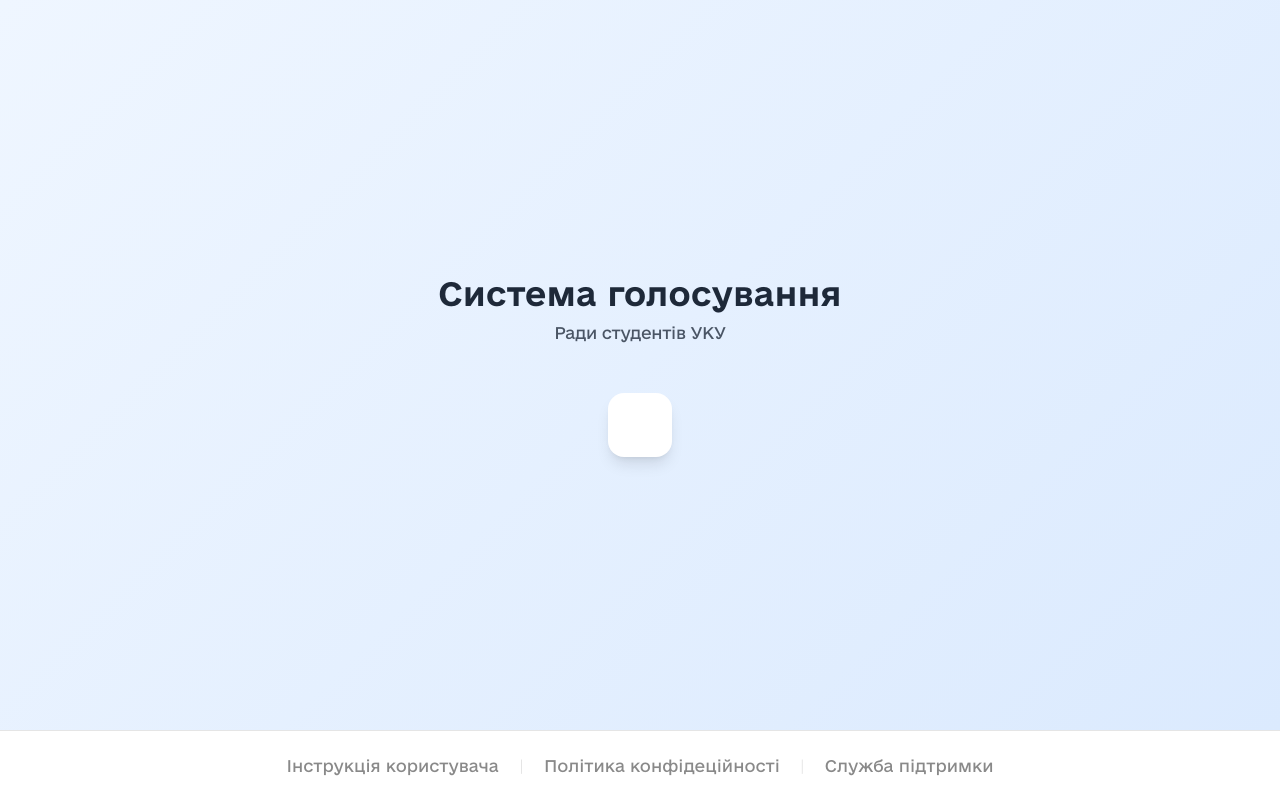
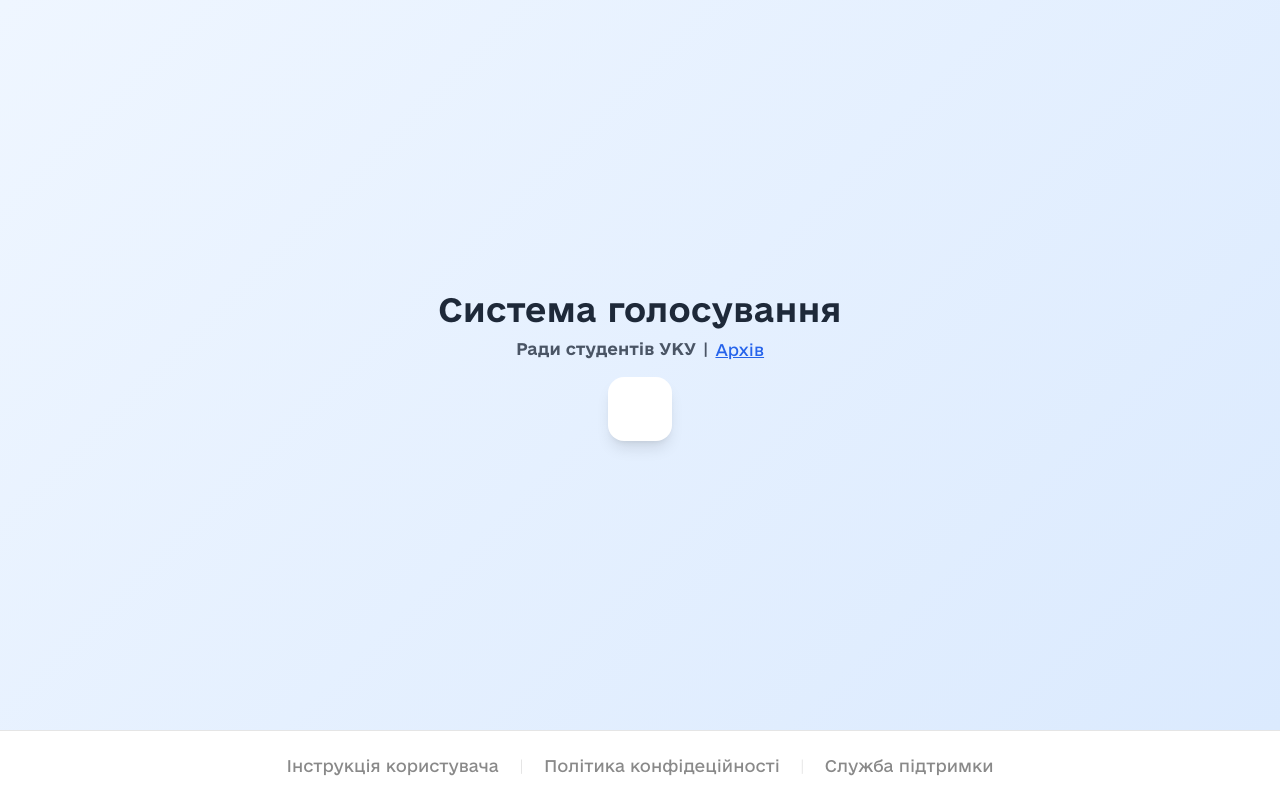
Before and after one commit to luftboud/VOTEX, a React (Vite) app in the folder frontend/: page /login in a window 1280 px wide. Built offline with nearby package versions, Linux system fonts and the light colour scheme; no server answers.

Commit message:
Add archive on login page & Add quorum

```diff
--- a/frontend/src/components/Login/Login.jsx
+++ b/frontend/src/components/Login/Login.jsx
@@ -1,5 +1,5 @@
 import "./Login.scss";
-import { useNavigate } from "react-router-dom";
+import {Link, useNavigate} from "react-router-dom";
 import GoogleLoginButton from "./GoogleLoginButton";
 
 function Login({ onAuthSuccess }) {
@@ -17,8 +17,12 @@
 
     return (
         <div className="Login">
-            <h1 className="Login_title">Система голосування</h1>
-            <h2 className="Login_subtitle">Ради студентів УКУ</h2>
+            <h1 className="Login-title">Система голосування</h1>
+            <div className="Login__descr">
+                <h2 className="Login__descr-subtitle">Ради студентів УКУ</h2>
+                <span className="Login__descr-subtitle">|</span>
+                <Link className="Login__descr-subtitle-link" to="/archive">Архів</Link>
+            </div>
             <GoogleLoginButton onLoginSuccess={handleLoginSuccess} />
         </div>
     );
--- a/frontend/src/components/Login/Login.scss
+++ b/frontend/src/components/Login/Login.scss
@@ -4,7 +4,7 @@
   justify-content: center;
   flex-direction: column;
 
-  &_title {
+  &-title {
     color: #1E2939;
     text-align: center;
     font-size: 32px;
@@ -14,19 +14,32 @@
     letter-spacing: 0.369px;
     margin: 0 0 8px;
   }
-  &_subtitle {
-    font-weight: 400;
-    color: #4A5565;
-    font-size: 16px;
-    font-style: normal;
-    line-height: 24px; /* 150% */
-    letter-spacing: -0.312px;
-    margin: 0 0 48px;
-  }
+
   &_button {
     padding: 32px;
     background: #FFFFFF;
     border-radius: 16px;
     box-shadow: 0 10px 15px -3px rgba(0, 0, 0, 0.10), 0 4px 6px -4px rgba(0, 0, 0, 0.10);
   }
+
+  &__descr {
+    display: flex;
+    flex-direction: row;
+    gap: 7px;
+    align-items: center;
+    margin: 0 0 16px;
+
+    &-subtitle {
+      color: #4A5565;
+      font-size: 16px;
+      font-style: normal;
+      line-height: 24px;
+      margin: 0;
+
+      &-link {
+        color: #2563EB;
+        cursor: pointer;
+      }
+    }
+  }
 }
--- a/frontend/src/components/MeetingResults/MeetingResults.jsx
+++ b/frontend/src/components/MeetingResults/MeetingResults.jsx
@@ -20,8 +20,6 @@
 }
 
 function MeetingResults({ meeting }) {
-    const first_meet = meeting.agenda[0];
-    const all_participants = first_meet.yes.length + first_meet.no.length + first_meet.abstained.length;
     return (
         <main className="meetingResults">
             <section className="meetingResults__header">
@@ -37,7 +35,7 @@
                 </article>
                 <article className="meetingResults__summary-card">
                     <p className="meetingResults__summary-label">Явка</p>
-                    <p className="meetingResults__summary-value">{all_participants}</p>
+                    <p className="meetingResults__summary-value">{meeting.present.length}</p>
                 </article>
                 <article className="meetingResults__summary-card">
                     <p className="meetingResults__summary-label">Питання</p>
@@ -48,10 +46,9 @@
             <section className="meetingResults__questions">
                 {meeting.agenda.map((question) => {
 
-                    const all_votes = question.yes.length + question.no.length + question.abstained.length;
-                    const yes_percent = Math.round(question.yes.length * 100 / all_votes);
-                    const no_percent = Math.round(question.no.length * 100 / all_votes);
-                    const abstained_percent = Math.round(question.abstained.length * 100 / all_votes);
+                    let yes_percent = Math.round(question.yes.length * 100 / meeting.present.length);
+                    let no_percent = Math.round(question.no.length * 100 / meeting.present.length);
+                    let abstained_percent = Math.round(question.abstained.length * 100 / meeting.present.length);
 
                     return (
                     <article key={question.item_id} className="meetingResults__question">
--- a/frontend/src/components/MeetingRoom/MeetingRoom.jsx
+++ b/frontend/src/components/MeetingRoom/MeetingRoom.jsx
@@ -1,21 +1,43 @@
 import "./MeetingRoom.scss";
+import {useEffect, useState} from "react";
 
 function MeetingRoom({ meeting_code, members, setActiveMeeting }) {
+    const [starting, setStarting] = useState(false);
+    const [quorum, setQuorum] = useState(0);
+
     async function handleSubmit(e) {
         e.preventDefault();
+        setStarting(true);
 
         const request = await fetch(`${import.meta.env.VITE_API_URL}/api/activateMeeting`,
             {
                 credentials: "include",
             });
 
+        const json = await request.json();
         if (!request.ok) {
-            const json = await request.json();
+            setStarting(false);
             console.log(json.message);
         }
 
         setActiveMeeting(json.meeting);
     }
+
+    useEffect(() => {
+        async function loadMeetings() {
+            const users_request = await fetch(`${import.meta.env.VITE_API_URL}/api/user_collection`,
+                {
+                    credentials: "include",
+                });
+
+            const users_data = await users_request.json();
+
+            setQuorum(Math.ceil(users_data.count / 2) + 1);
+        }
+
+        loadMeetings();
+    }, [])
+
 
     return (
         <div className="system-layout">
@@ -50,8 +72,13 @@
             </div>
 
             <form className="system-layout__form" onSubmit={handleSubmit}>
-                <button type="submit" className="system-layout__form-btn">Почати засідання</button>
-                <p>Почніть засідання, коли всі присутні доєднаються</p>
+                <button type="submit" className="system-layout__form-btn" disabled={members.length < quorum || starting}>
+                    {starting ? "Запускається..." : "Почати засідання"}
+                </button>
+                <p>Почніть засідання, коли всі присутні доєднаються.</p>
+                {members.length < quorum && (
+                    <p>Ви не можете почати засідання поки кворум не досягнено.</p>
+                )}
             </form>
         </div>
     );
--- a/frontend/src/pages/CreateMeeting/CreateMeeting.jsx
+++ b/frontend/src/pages/CreateMeeting/CreateMeeting.jsx
@@ -100,7 +100,7 @@
         }
 
         fetchActiveMeeting();
-    })
+    }, [])
 
     const userName = user?.name
     return (
```
Also changed, not shown: 1 other file (tests, documents, lock files or other folders).
